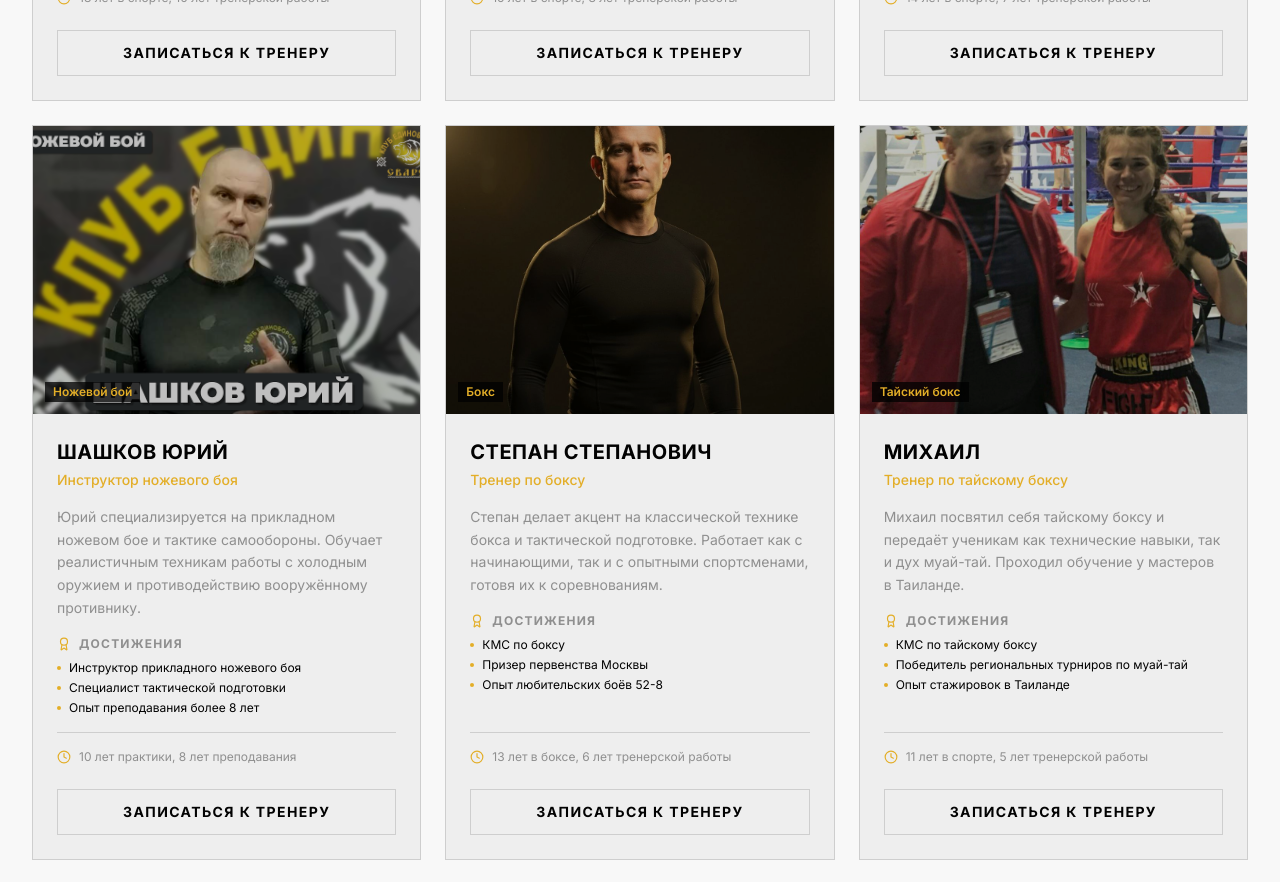
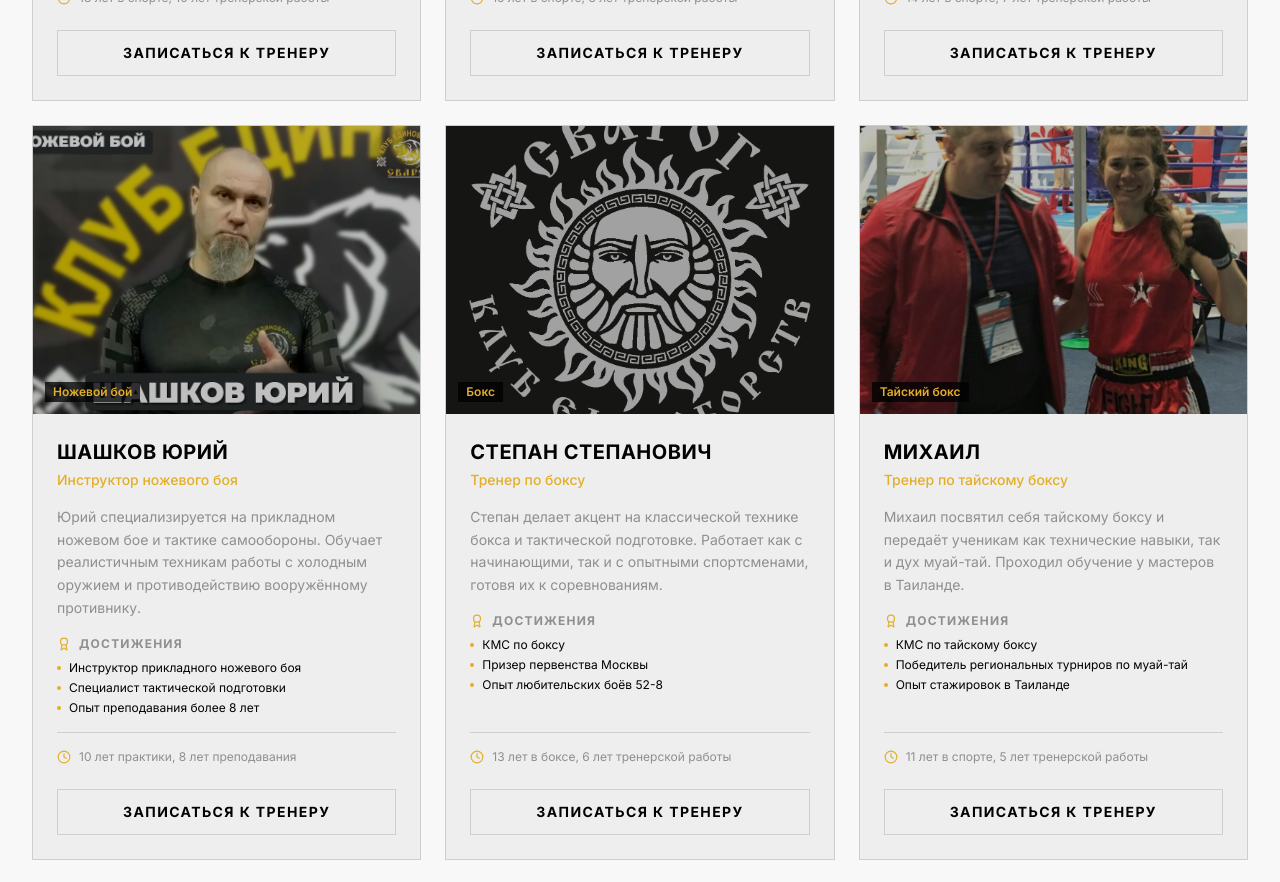
Before and after one commit to funkythemoney666/v0-svarog-martial-arts-club, a Next.js app: page /coaches in a window 1280 px wide. Shown: the part 1180-2062 px from the top of the page. Built offline with nearby package versions, Linux system fonts and the light colour scheme.

Commit message:
feat: add club logo to coach photo\n\nUpdate coach page with logo of club Svarog.

```diff
--- a/components/coaches/coaches-grid.tsx
+++ b/components/coaches/coaches-grid.tsx
@@ -79,6 +79,7 @@ const coaches: Coach[] = [
       'Опыт любительских боёв 52-8',
     ],
     experience: '13 лет в боксе, 6 лет тренерской работы',
+    image: '/images/coach-stepan.jpg',
   },
   {
     name: 'Михаил',
```
Also changed, not shown: public/images/coach-stepan.jpg (added).
